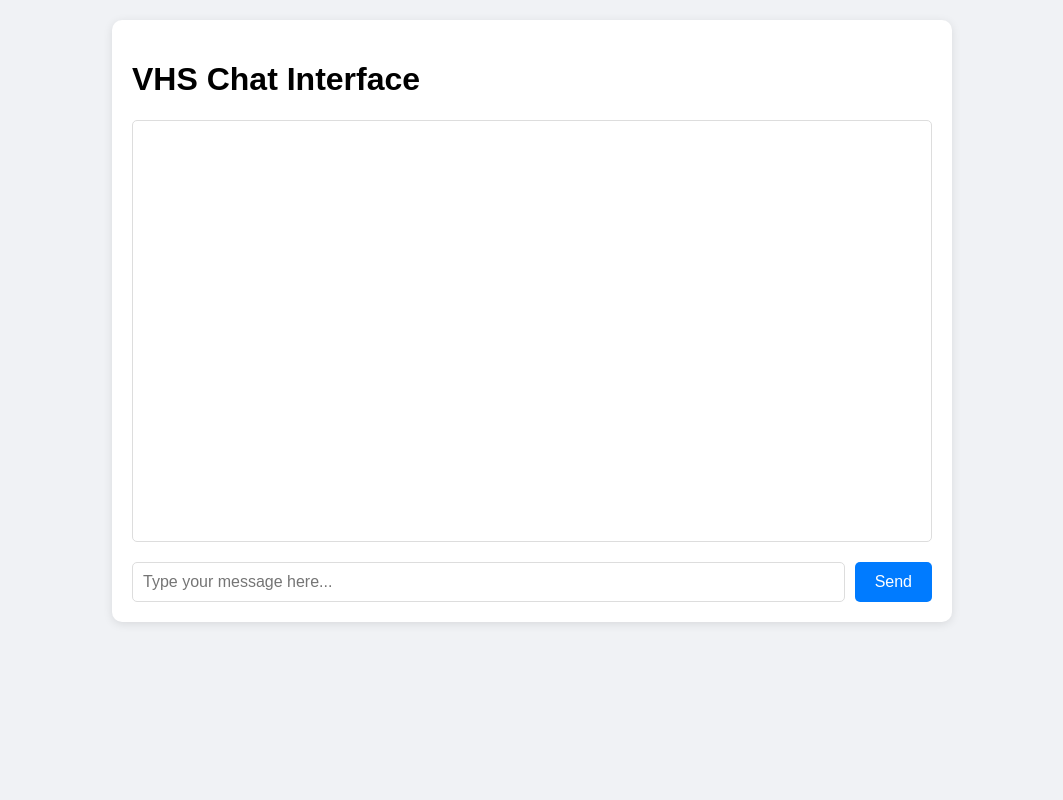
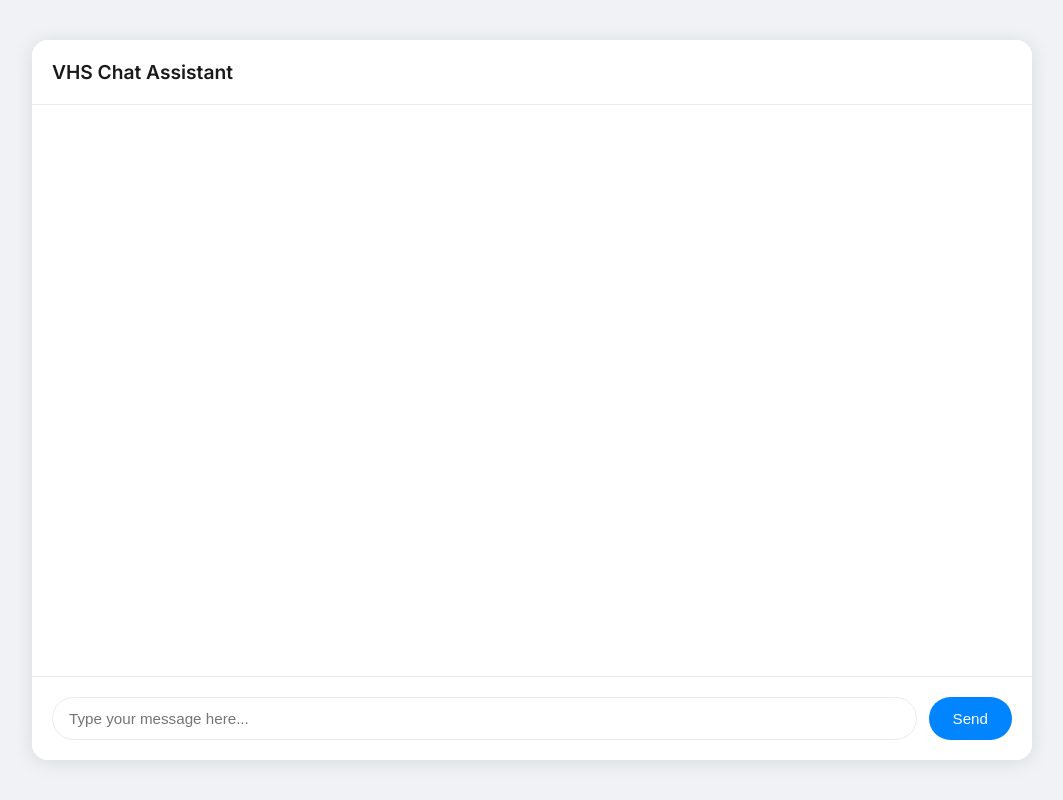
Before and after one commit to Ludoko91/VHS-MS-Addin, a Python web app: template ChatAPI/app/templates/index.html in a window 1280 px wide. Shown: the whole page, without its empty margins (108-1171 px from the left). Run offline with Jinja, Linux system fonts and the light colour scheme; the template is opened without the code that fills it, so the values that code supplies are empty.

Commit message:
UI update

```diff
--- a/ChatAPI/app/templates/index.html
+++ b/ChatAPI/app/templates/index.html
@@ -4,74 +4,152 @@
     <meta charset="UTF-8">
     <meta name="viewport" content="width=device-width, initial-scale=1.0">
     <title>VHS Chat Interface</title>
+    <link href="https://fonts.googleapis.com/css2?family=Inter:wght@400;500;600&display=swap" rel="stylesheet">
     <style>
+        * {
+            margin: 0;
+            padding: 0;
+            box-sizing: border-box;
+        }
+
         body {
-            font-family: Arial, sans-serif;
-            margin: 0;
+            font-family: 'Inter', sans-serif;
+            background: #f0f2f5;
+            height: 100vh;
+            display: flex;
+            justify-content: center;
+            align-items: center;
+        }
+
+        .chat-container {
+            width: 100%;
+            max-width: 1000px;
+            height: 90vh;
+            background: white;
+            border-radius: 16px;
+            box-shadow: 0 2px 20px rgba(0, 0, 0, 0.1);
+            display: flex;
+            flex-direction: column;
+            overflow: hidden;
+        }
+
+        .chat-header {
             padding: 20px;
-            background-color: #f0f2f5;
+            background: #ffffff;
+            border-bottom: 1px solid #eaeaea;
+            display: flex;
+            align-items: center;
+            gap: 12px;
         }
-        .chat-container {
-            max-width: 800px;
-            margin: 0 auto;
-            background-color: white;
-            border-radius: 10px;
-            box-shadow: 0 2px 10px rgba(0,0,0,0.1);
+
+        .chat-header h1 {
+            font-size: 1.2rem;
+            color: #1a1a1a;
+            font-weight: 600;
+        }
+
+        .chat-messages {
+            flex: 1;
+            overflow-y: auto;
             padding: 20px;
+            display: flex;
+            flex-direction: column;
+            gap: 16px;
         }
-        .chat-messages {
-            height: 400px;
-            overflow-y: auto;
-            border: 1px solid #ddd;
-            border-radius: 5px;
-            padding: 10px;
-            margin-bottom: 20px;
+
+        .message {
+            max-width: 70%;
+            padding: 12px 16px;
+            border-radius: 12px;
+            font-size: 0.95rem;
+            line-height: 1.4;
+            animation: fadeIn 0.3s ease;
         }
-        .message {
-            margin-bottom: 10px;
-            padding: 10px;
-            border-radius: 5px;
+
+        @keyframes fadeIn {
+            from { opacity: 0; transform: translateY(10px); }
+            to { opacity: 1; transform: translateY(0); }
         }
+
         .user-message {
-            background-color: #007bff;
+            background: #0084ff;
             color: white;
-            margin-left: 20%;
+            align-self: flex-end;
+            border-bottom-right-radius: 4px;
         }
+
         .bot-message {
-            background-color: #e9ecef;
-            margin-right: 20%;
+            background: #f0f2f5;
+            color: #1a1a1a;
+            align-self: flex-start;
+            border-bottom-left-radius: 4px;
         }
+
         .input-container {
+            padding: 20px;
+            background: #ffffff;
+            border-top: 1px solid #eaeaea;
             display: flex;
-            gap: 10px;
+            gap: 12px;
         }
+
         #messageInput {
-            flex-grow: 1;
-            padding: 10px;
-            border: 1px solid #ddd;
-            border-radius: 5px;
-            font-size: 16px;
+            flex: 1;
+            padding: 12px 16px;
+            border: 1px solid #eaeaea;
+            border-radius: 24px;
+            font-size: 0.95rem;
+            outline: none;
+            transition: border-color 0.2s;
         }
+
+        #messageInput:focus {
+            border-color: #0084ff;
+        }
+
         button {
-            padding: 10px 20px;
-            background-color: #007bff;
+            padding: 12px 24px;
+            background: #0084ff;
             color: white;
             border: none;
-            border-radius: 5px;
+            border-radius: 24px;
+            font-size: 0.95rem;
+            font-weight: 500;
             cursor: pointer;
-            font-size: 16px;
+            transition: background-color 0.2s;
         }
+
         button:hover {
-            background-color: #0056b3;
+            background: #0073e6;
+        }
+
+        /* Custom scrollbar */
+        .chat-messages::-webkit-scrollbar {
+            width: 6px;
+        }
+
+        .chat-messages::-webkit-scrollbar-track {
+            background: #f1f1f1;
+        }
+
+        .chat-messages::-webkit-scrollbar-thumb {
+            background: #c1c1c1;
+            border-radius: 3px;
+        }
+
+        .chat-messages::-webkit-scrollbar-thumb:hover {
+            background: #a8a8a8;
         }
     </style>
 </head>
 <body>
     <div class="chat-container">
-        <h1>VHS Chat Interface</h1>
+        <div class="chat-header">
+            <h1>VHS Chat Assistant</h1>
+        </div>
         <div class="chat-messages" id="chatMessages"></div>
         <div class="input-container">
-            <input type="text" id="messageInput" placeholder="Type your message here...">
+            <input type="text" id="messageInput" placeholder="Type your message here..." autocomplete="off">
             <button onclick="sendMessage()">Send</button>
         </div>
     </div>
@@ -81,7 +159,6 @@
         const messageInput = document.getElementById('messageInput');
         let chatHistory = [];
 
-        // Allow sending message with Enter key
         messageInput.addEventListener('keypress', function(e) {
             if (e.key === 'Enter') {
                 sendMessage();
@@ -100,11 +177,9 @@
             const message = messageInput.value.trim();
             if (!message) return;
 
-            // Add user message to chat
             addMessage(message, true);
             messageInput.value = '';
 
-            // Create a new message div for the bot's response
             const botMessageDiv = document.createElement('div');
             botMessageDiv.className = 'message bot-message';
             chatMessages.appendChild(botMessageDiv);
@@ -120,7 +195,6 @@
                 eventSource.onmessage = function(event) {
                     if (event.data === 'complete') {
                         eventSource.close();
-                        // Add the complete response to chat history
                         chatHistory.push({
                             role: 'user',
                             content: message
```
